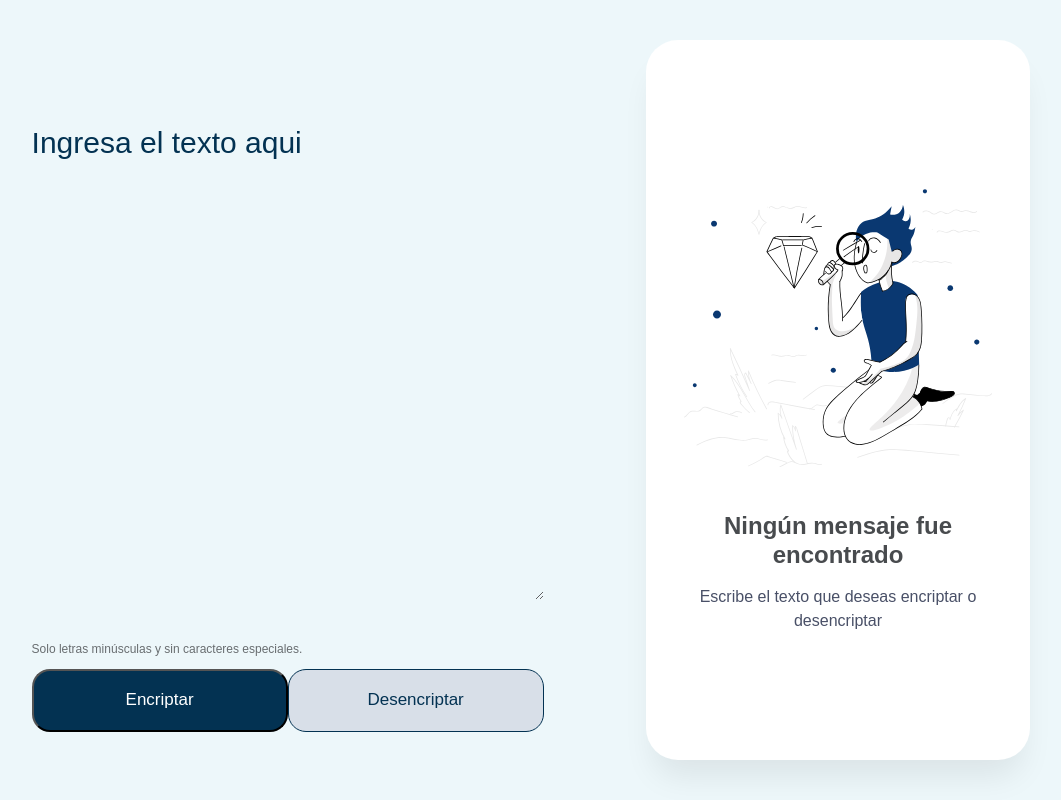
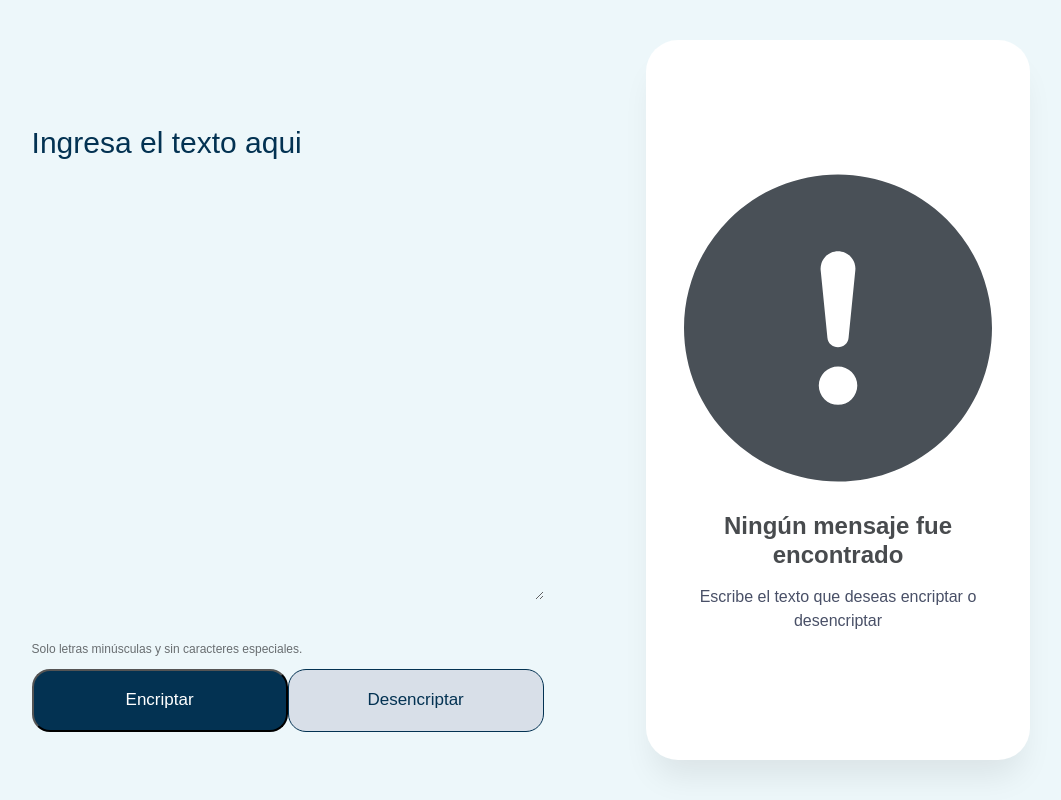
Before and after one commit to Jorg3D/encriptador-texto, a plain HTML site: page index.html in a window 1280 px wide. Both pictures are taken after a click on the button "Desencriptar". Shown: the whole page, without its empty margins (122-1183 px from the left). Drawn offline with Linux system fonts and the light colour scheme.

Commit message:
Adicion de la funcionalidad desencriptar un  texto

```diff
--- a/index.html
+++ b/index.html
@@ -5,6 +5,7 @@
     <meta http-equiv="X-UA-Compatible" content="IE=edge" />
     <meta name="viewport" content="width=device-width, initial-scale=1.0" />
     <title>Encriptador de texto</title>
+    <link rel="shortcut icon" href="img/logo.svg" "image/x-icon">
     <link rel="stylesheet" href="styles.css" />
   </head>
   <body>
@@ -50,6 +51,9 @@
         </div>
       </div>
     </div>
+  <footer>
+    <p class="copyright"> &Copy Desafio encriptador realizado por Jorge Duarte G5 - 2023</p>
+  </footer>
   </body>
   <script src="index.js"></script>
 </html>
--- a/index.js
+++ b/index.js
@@ -24,3 +24,30 @@ function encriptar() {
     alert("Debes ingresar algún texto");
    }
 }
+
+function desencriptar() {
+    let texto = document.getElementById("texto").value;
+    let tituloMensaje = document.getElementById("titulo-mensaje");
+    let parrafo = document.getElementById("parrafo");
+    let muñeco = document.getElementById("muñeco");
+
+    let textoCifrado = texto
+        .replace(/enter/gi, "e")
+        .replace(/imes/gi,"i")
+        .replace(/ai/gi, "a")
+        .replace(/ober/gi, "o")
+        .replace(/ufat/gi, "u")
+
+        if (texto.length !=0) {
+            document.getElementById("texto").value = textoCifrado;
+            tituloMensaje.textContent = "Texto desencriptado con éxito";
+            parrafo.textContent = "";
+            muñeco.src = "./img/desencriptado.png";
+        }
+        else {
+            muñeco.src ="./img/alerta.svg";
+            tituloMensaje.textContent = "Ningún mensaje fue encontrado";
+            parrafo.textContent = "Escribe el texto que deseas encriptar o desencriptar"
+            alert("Debes ingresar algún texto");
+        }
+    }
--- a/styles.css
+++ b/styles.css
@@ -105,6 +105,11 @@
     color: #033252;
 }
 
+footer {
+    text-align: center;
+    color: #033252 padding: 40px;
+}
+
 .btn-desencriptar:hover,
 .btn-encriptar:hover {
     margin: 0.3%;
@@ -166,6 +171,9 @@
     height: 50%;
     top: 15%;
 }
+
+
+
 
 /*Responsive design*/
 @media(max-width: 57.5em) {
```
Also changed, not shown: img/desencriptado.png (added).
